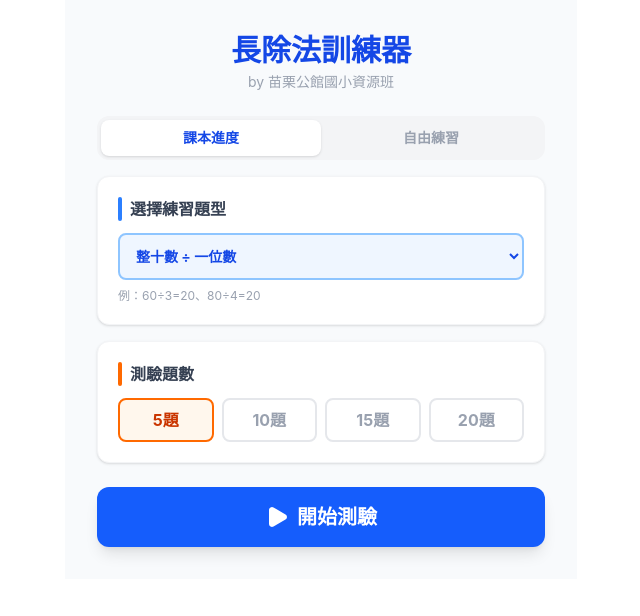
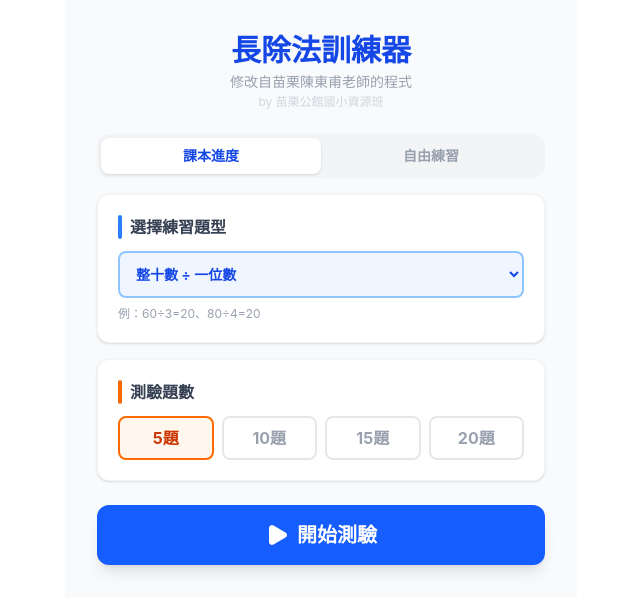
Before and after one commit to wukolo1206/division-trainer, a React (Vite) app: page / in a window 1280 px wide. Shown: the top 616 px of the page, without its empty margins (319-959 px from the left). Built offline with nearby package versions, Linux system fonts and the light colour scheme.

Commit message:
首頁加註：修改自苗栗陳東甫老師的程式

```diff
--- a/src/MobileDivisionTrainer.jsx
+++ b/src/MobileDivisionTrainer.jsx
@@ -535,7 +535,8 @@ const MobileDivisionTrainer = () => {
 
                 <div className="mb-6 text-center">
                     <h1 className="text-3xl font-bold text-blue-700 mb-1">長除法訓練器</h1>
-                    <div className="text-sm text-gray-400"> by 苗栗公館國小資源班</div>
+                    <div className="text-sm text-gray-400">修改自苗栗陳東甫老師的程式</div>
+                    <div className="text-xs text-gray-300 mt-0.5">by 苗栗公館國小資源班</div>
                 </div>
 
                 {/* 模式切換 */}
```
